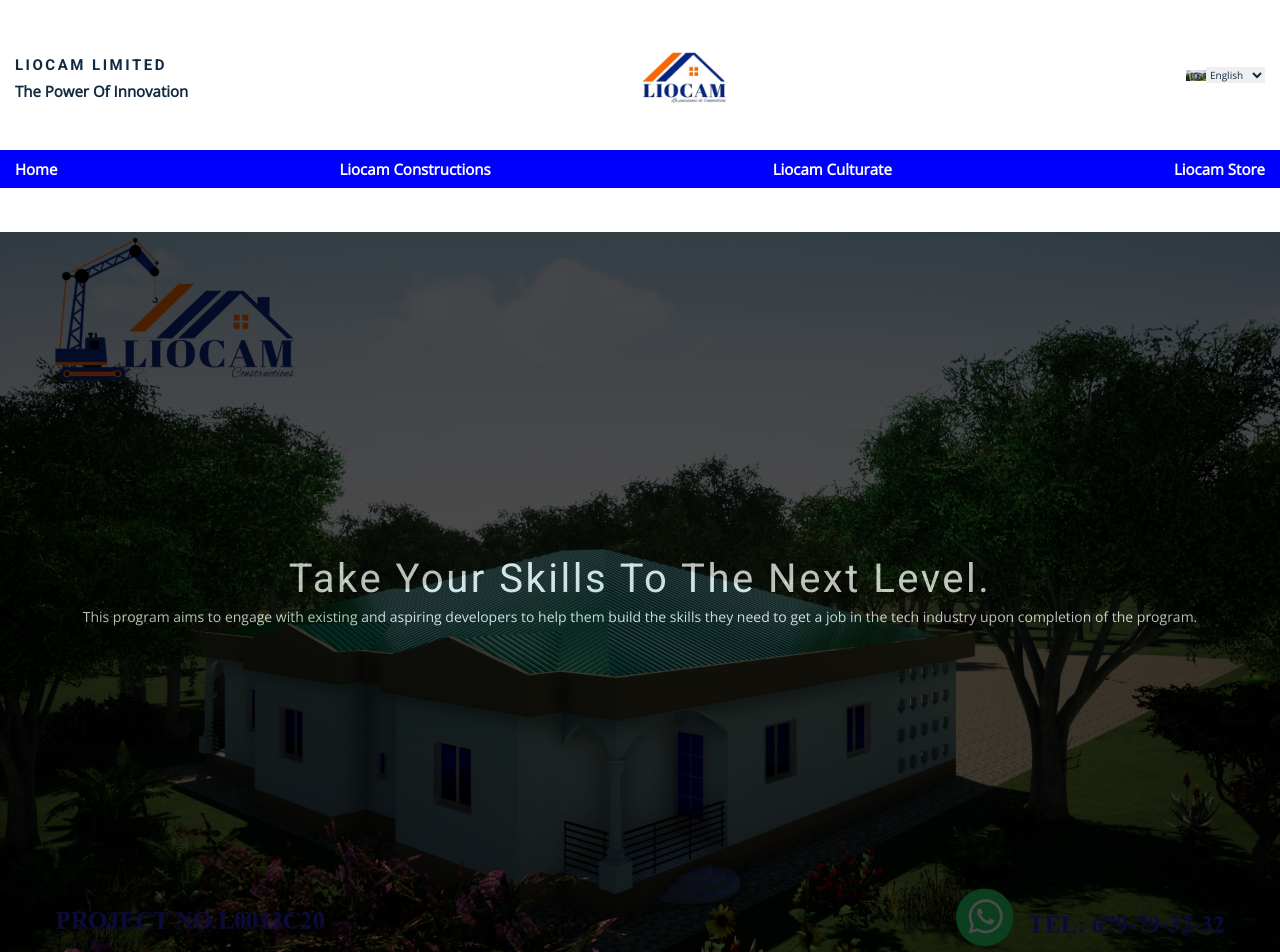
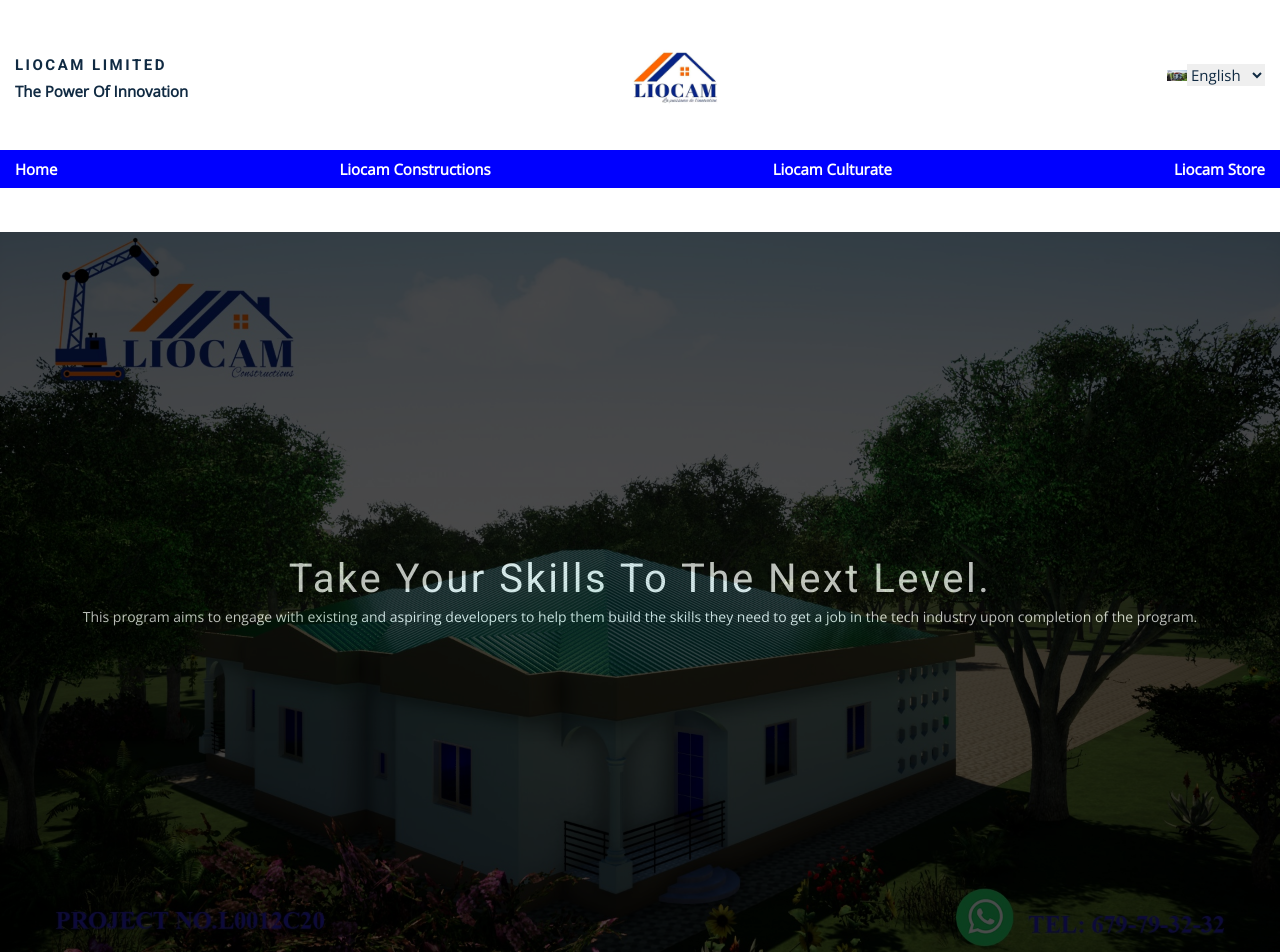
Before and after one commit to ernestmusong/liocam, a plain HTML site: page index.html in a window 1280 px wide. Shown: the top 952 px of the page. Drawn offline with nearby package versions, Linux system fonts and the light colour scheme.

Commit message:
fourth commit

```diff
--- a/index.html
+++ b/index.html
@@ -32,7 +32,7 @@
           <div style="width: 20px;" >
             <img src="images/L001C21/1.jpg" alt="" style="max-width: 100%;" />
           </div>
-          <select name="lang" form="langform" style="border: hidden;">
+          <select name="lang" form="langform" style="border: hidden; font-size: 1.5rem;">
             <!-- <option value="" disabled selected></option> -->
             <option value="english"  style="border: none; font-size: 1.5rem;">English</option >
             <option value="francais" style="border: none; font-size: 1.5rem;">Francais</option>
```
